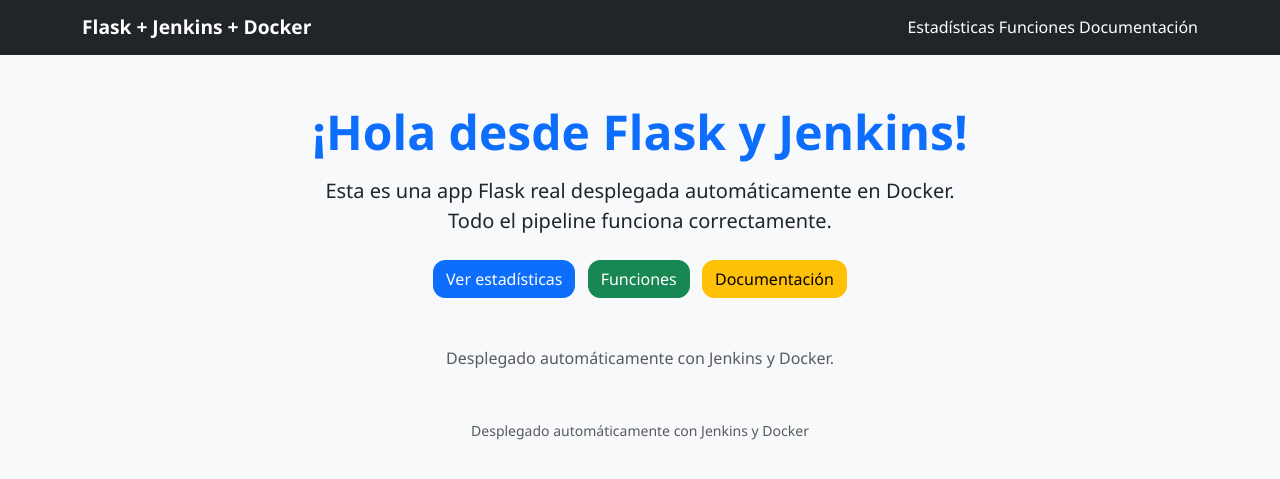
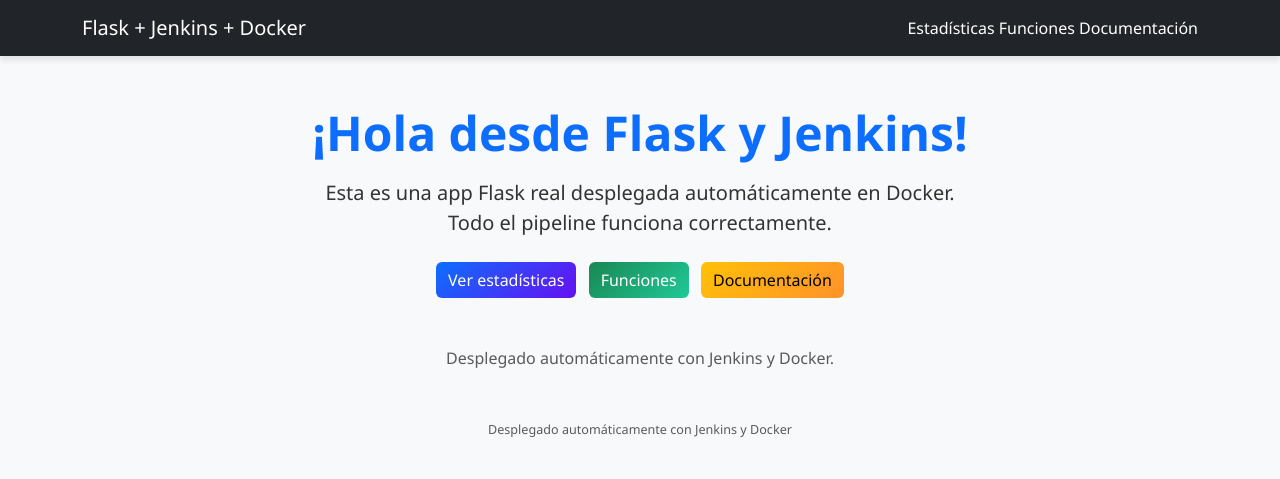
Before and after one commit to mcollado-dev/miapp-flask, a Flask app: page / in a window 1280 px wide. Shown: the top 479 px of the page. Run offline with Flask 3, Linux system fonts and the light colour scheme.

Commit message:
Update style.css

```diff
--- a/static/style.css
+++ b/static/style.css
@@ -1,36 +1,109 @@
+/* Fuente principal y fondo suave */
 body {
     font-family: 'Segoe UI', Tahoma, Geneva, Verdana, sans-serif;
-    background-color: #f8f9fa;
+    background: #f4f7fa;
+    color: #333;
+    margin: 0;
+    padding: 0;
 }
 
+/* Animaciones generales */
 .fade-in {
-    animation: fadeIn 0.8s ease-in-out;
+    animation: fadeIn 1s ease-in;
 }
 
 @keyframes fadeIn {
-    from { opacity: 0; transform: translateY(10px); }
+    from { opacity: 0; transform: translateY(20px); }
     to { opacity: 1; transform: translateY(0); }
 }
 
-.navbar-brand {
-    font-weight: bold;
-    font-size: 1.2rem;
+/* Navbar */
+.navbar {
+    box-shadow: 0 4px 6px rgba(0,0,0,0.1);
+    font-weight: 500;
 }
 
-.btn {
-    border-radius: 12px;
-    transition: all 0.2s ease-in-out;
+/* Cabeceras */
+h1, h2, h3, h4 {
+    color: #0d6efd;
+    font-weight: 700;
+    margin-bottom: 1rem;
 }
 
-.btn:hover {
+/* Botones */
+.btn-primary {
+    background: linear-gradient(135deg, #0d6efd, #6610f2);
+    border: none;
+    transition: all 0.3s ease;
+}
+.btn-primary:hover {
     transform: translateY(-2px);
+    box-shadow: 0 4px 15px rgba(13, 110, 253, 0.4);
 }
 
+.btn-success {
+    background: linear-gradient(135deg, #198754, #20c997);
+    border: none;
+    transition: all 0.3s ease;
+}
+.btn-success:hover {
+    transform: translateY(-2px);
+    box-shadow: 0 4px 15px rgba(25, 135, 84, 0.4);
+}
+
+.btn-warning {
+    background: linear-gradient(135deg, #ffc107, #ff922b);
+    border: none;
+    transition: all 0.3s ease;
+}
+.btn-warning:hover {
+    transform: translateY(-2px);
+    box-shadow: 0 4px 15px rgba(255, 193, 7, 0.4);
+}
+
+/* Tablas */
 .table {
     border-radius: 8px;
     overflow: hidden;
+    box-shadow: 0 4px 6px rgba(0,0,0,0.05);
 }
 
+.table thead {
+    background: linear-gradient(90deg, #0d6efd, #6610f2);
+    color: #fff;
+    font-weight: 600;
+}
+
+.table-striped tbody tr:nth-of-type(odd) {
+    background-color: #e9ecef;
+}
+
+/* Gráficos */
+canvas {
+    background: #fff;
+    border-radius: 10px;
+    box-shadow: 0 4px 10px rgba(0,0,0,0.1);
+    padding: 10px;
+}
+
+/* Listas */
+.list-group-item {
+    transition: all 0.3s ease;
+}
+.list-group-item:hover {
+    background-color: #e9f2ff;
+    transform: translateX(3px);
+}
+
+/* Footer */
 footer {
-    margin-top: 60px;
+    font-size: 0.9rem;
+    color: #6c757d;
 }
+
+/* Responsividad adicional */
+@media (max-width: 768px) {
+    .container {
+        padding: 0 15px;
+    }
+}
```
